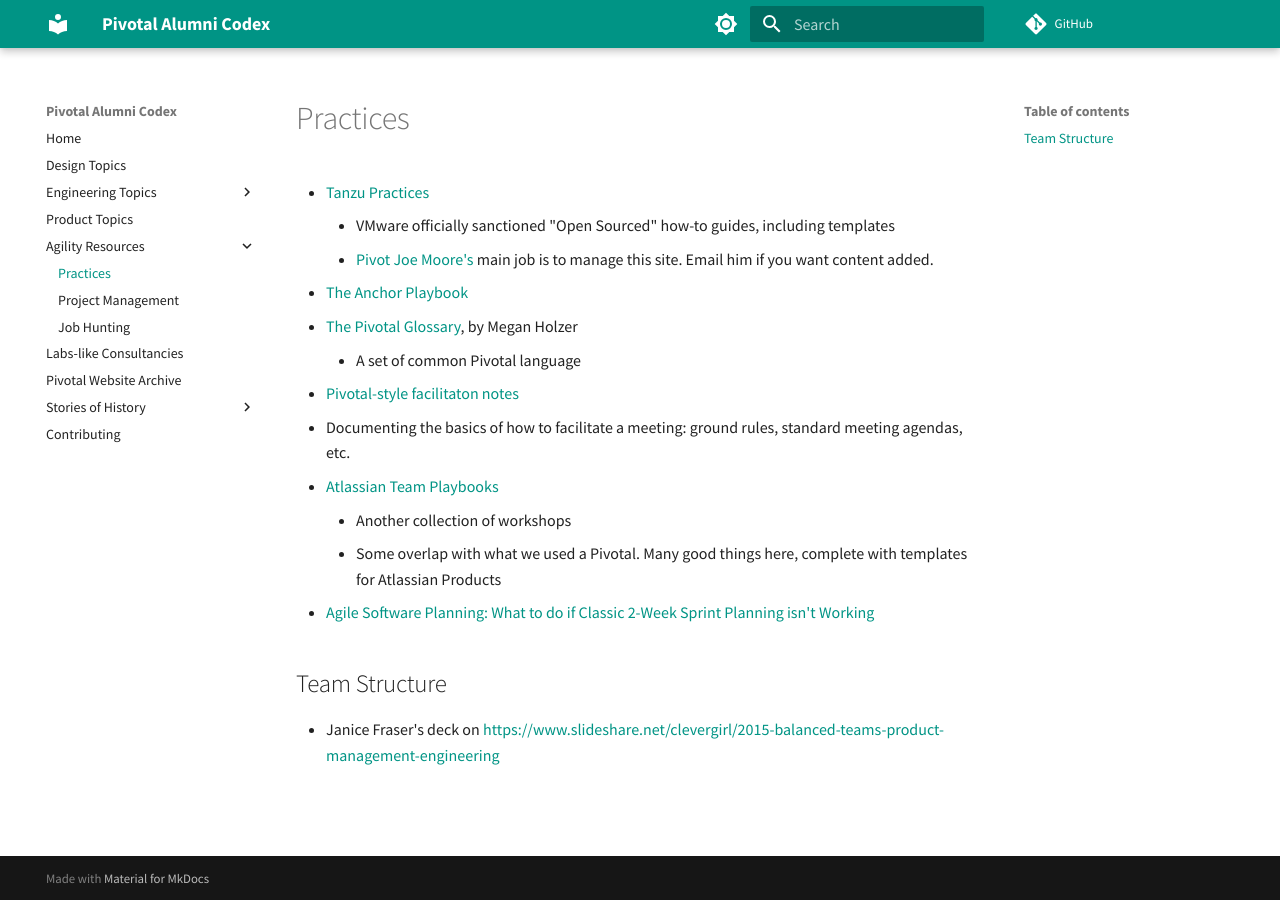
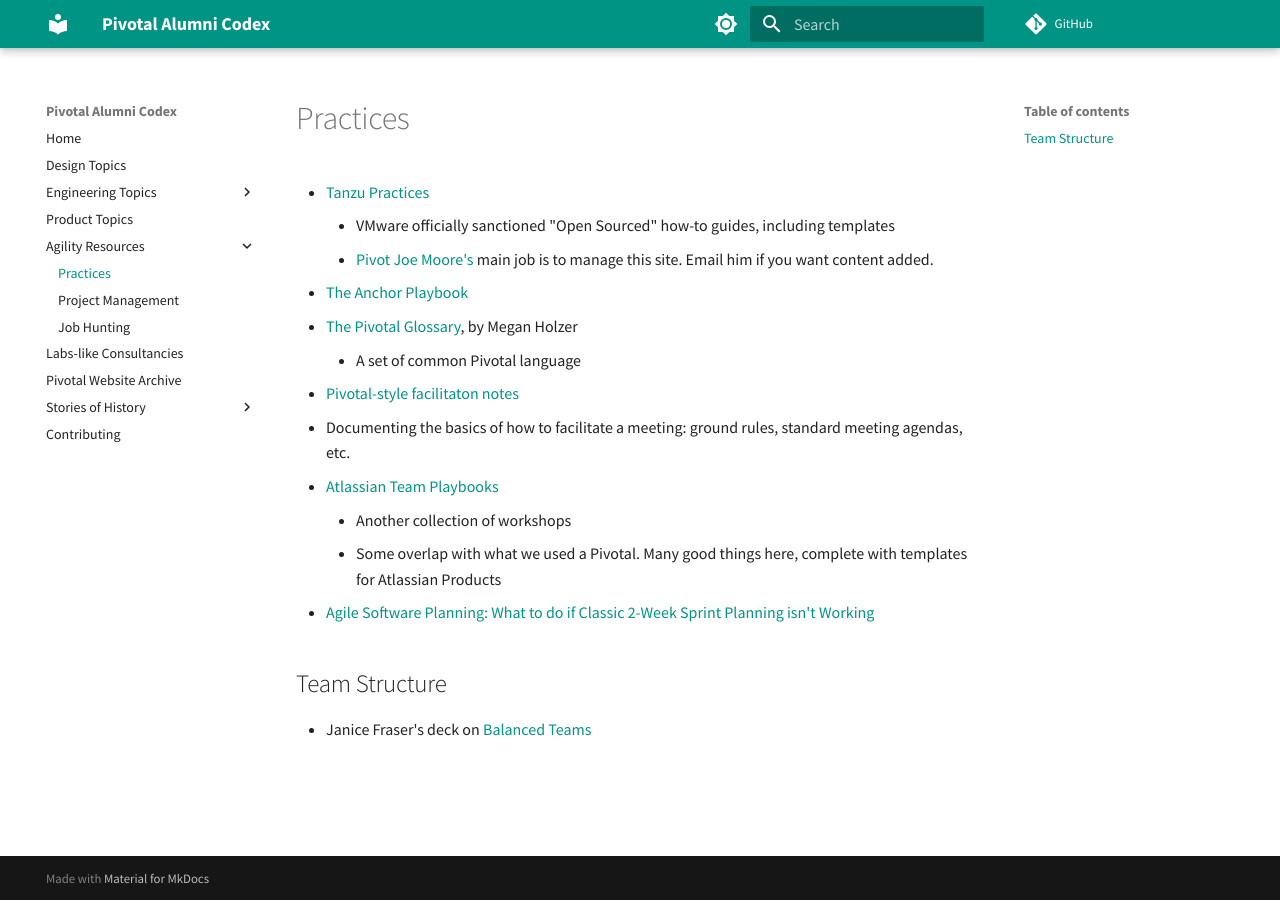
Before and after one commit to alumni-codex/alumni-codex.github.io, an MkDocs documentation site: the page built from docs/agility-resources/practices.md, in a window 1280 px wide. Built offline with MkDocs 1.6.1 and Material for MkDocs 9.7.7, drawn with Linux system fonts in a browser that asks for light colours; comment, search, counter and statistics services are not loaded; some of the changed lines change nothing that is shown.

Commit message:
Fix Janice Fraser Balanced Teams link
Link markdown was switched

```diff
--- a/docs/agility-resources/practices.md
+++ b/docs/agility-resources/practices.md
@@ -14,4 +14,4 @@
 - [Agile Software Planning: What to do if Classic 2-Week Sprint Planning isn't Working](https://medium.com/@AdamPiel/agile-software-planning-what-to-do-if-classic-2-week-sprint-planning-isnt-working-for-your-team-c482af31a1f8)
 
 ## Team Structure
-- Janice Fraser's deck on [https://www.slideshare.net/clevergirl/2015-balanced-teams-product-management-engineering](Balanced Teams)
+- Janice Fraser's deck on [Balanced Teams](https://www.slideshare.net/clevergirl/2015-balanced-teams-product-management-engineering)
```
